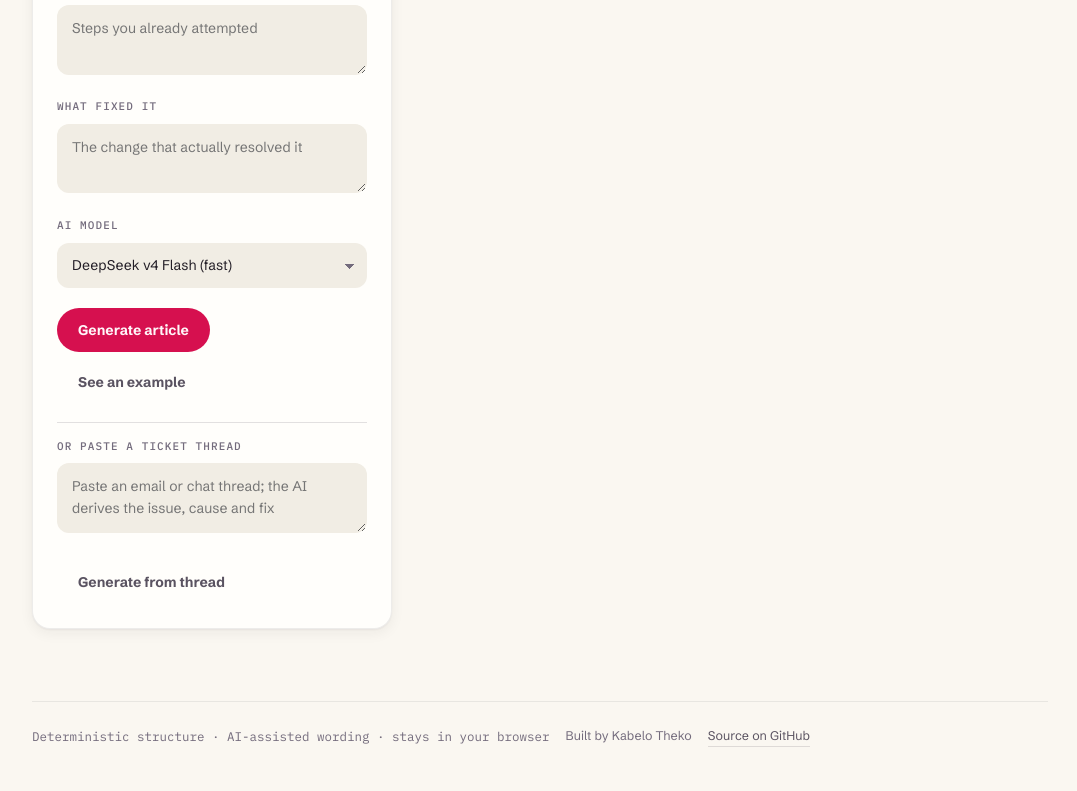
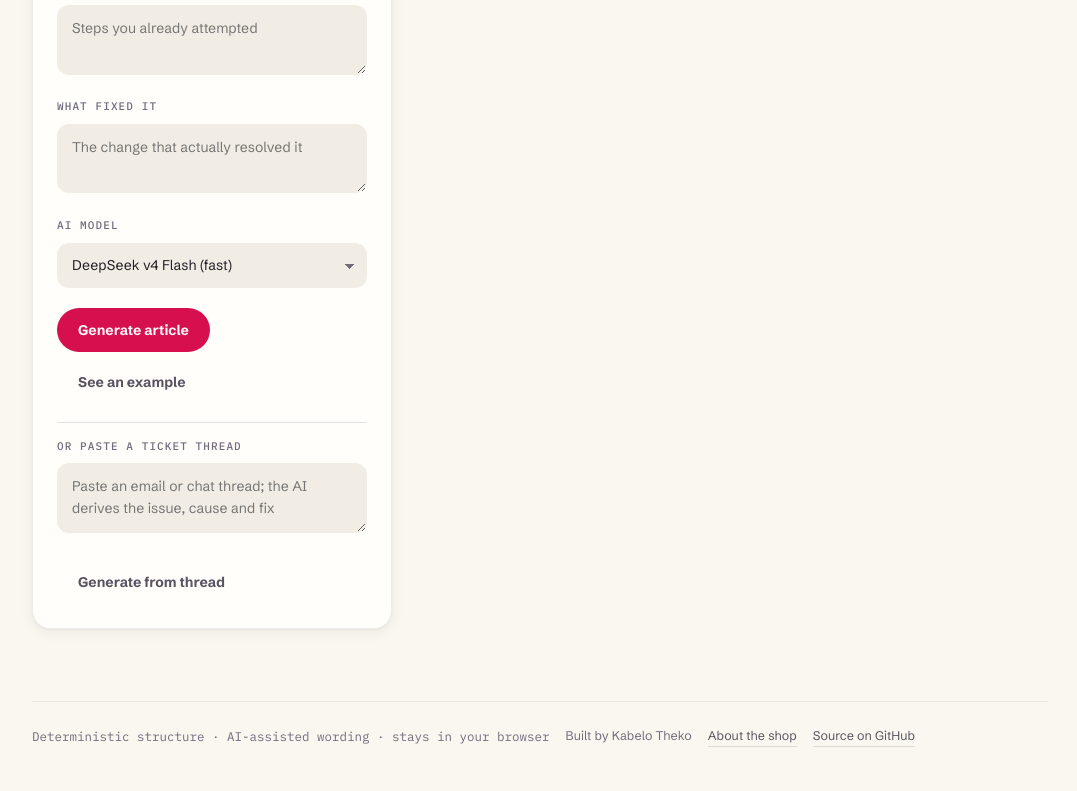
Before and after one commit to Kabelo-Theko/resolve-notes-, a plain HTML site: page docs/index.html in a window 1280 px wide. Shown: the part 714-1505 px from the top of the page, without its empty margins (100-1177 px from the left). Drawn offline with Linux system fonts and the light colour scheme.

Commit message:
design: link landing page from app footer (follow-up to #2)

```diff
--- a/docs/index.html
+++ b/docs/index.html
@@ -217,6 +217,7 @@ footer a:focus-visible{outline:none;box-shadow:var(--focus)}
   <footer>
     <span class="src-note">Deterministic structure · AI-assisted wording · stays in your browser</span>
     <span>Built by Kabelo Theko</span>
+    <a href="landing.html">About the shop</a>
     <a href="https://github.com/Kabelo-Theko/resolve-notes" target="_blank" rel="noopener noreferrer">Source on GitHub</a>
   </footer>
 </div>
```
